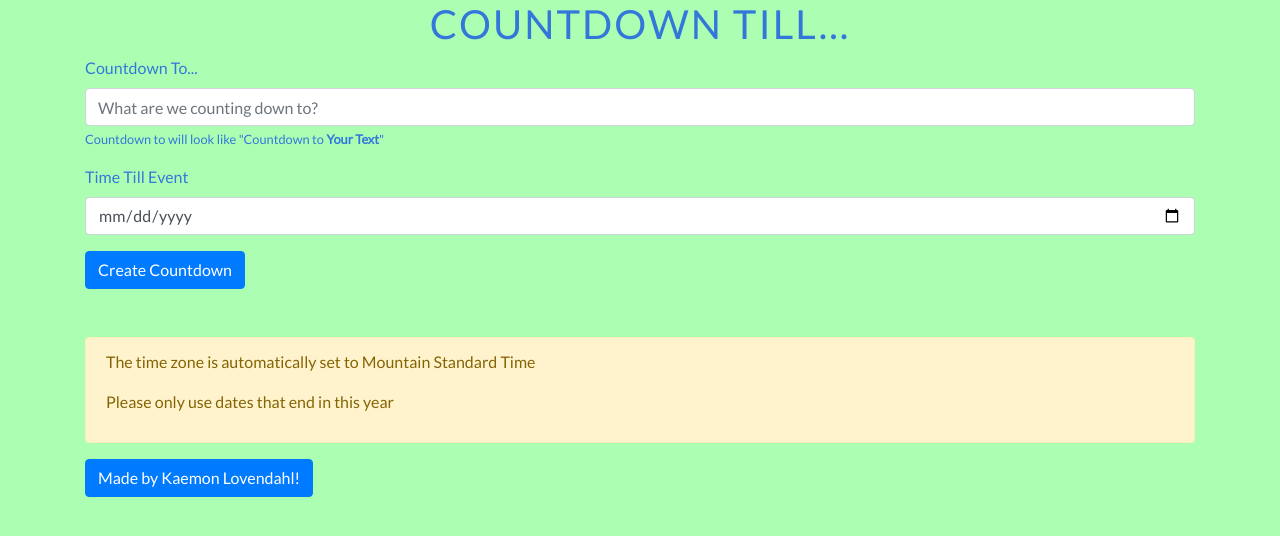
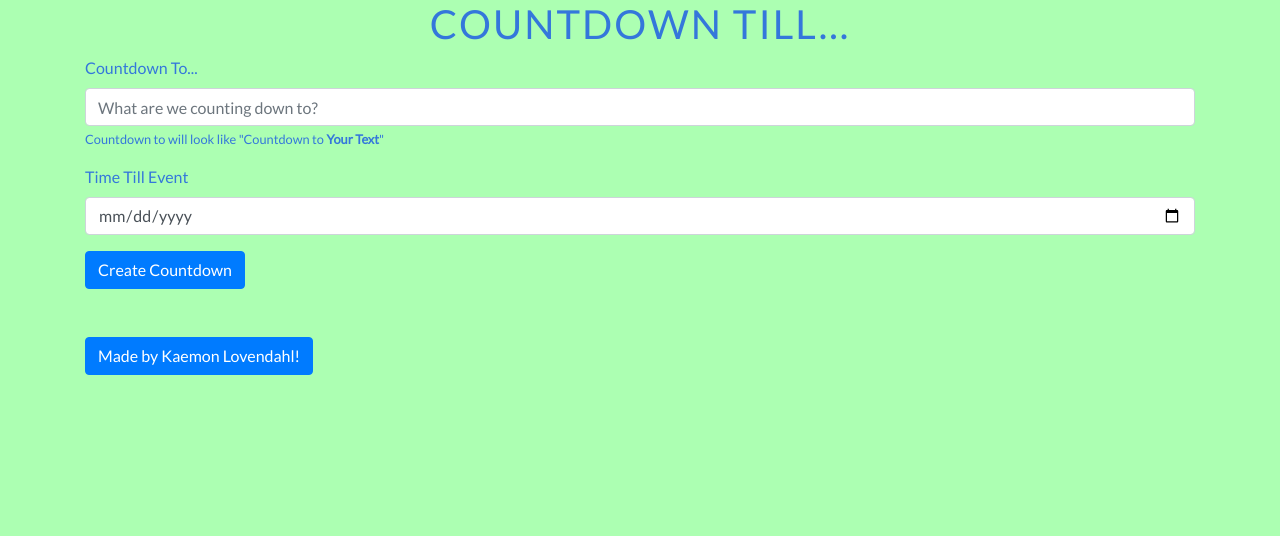
Before and after one commit to KaemonIsland/countdown-timer, a React (Create React App) app: page / in a window 1280 px wide. Shown: the top 536 px of the page. Built offline with nearby package versions, Linux system fonts and the light colour scheme.

Commit message:
Fixed issue with hours not showing correctly, along with removing a console log when there was no saved data in localstorage

```diff
--- a/package.json
+++ b/package.json
@@ -7,7 +7,8 @@
     "react": "^16.8.6",
     "react-dom": "^16.8.6",
     "react-scripts": "3.0.1",
-    "styled-components": "^4.2.0"
+    "styled-components": "^4.2.0",
+    "surge": "^0.20.5"
   },
   "scripts": {
     "start": "react-scripts start",
--- a/src/App.js
+++ b/src/App.js
@@ -25,8 +25,6 @@ const App = () => {
         timeTill: savedTime.timeTill
       })
       toggleForm();
-    } else {
-      console.log('Nothing was found!')
     }
   }, [])
 
--- a/src/Countdown.js
+++ b/src/Countdown.js
@@ -20,7 +20,7 @@ const Countdown = ({ countdownTo, timeTill, toggleForm }) => {
       return {
         days,
         minutes: countdown.format('mm'),
-        hours: Number(countdown.format('HH')) + 6,
+        hours: countdown.format('HH'),
         seconds: countdown.format('ss')
       }
     })
--- a/src/CountdownForm.js
+++ b/src/CountdownForm.js
@@ -62,11 +62,6 @@ const CountdownTimer = ({ createCountdown }) => {
           type="submit"
         >Create Countdown</button>
       </form>
-
-      <div className="alert alert-warning" role="alert">
-        <p>The time zone is automatically set to Mountain Standard Time</p>
-        <p>Please only use dates that end in this year</p>
-      </div>
     </>
   )
 }
```
Also changed, not shown: 1 other file (tests, documents, lock files or other folders).
